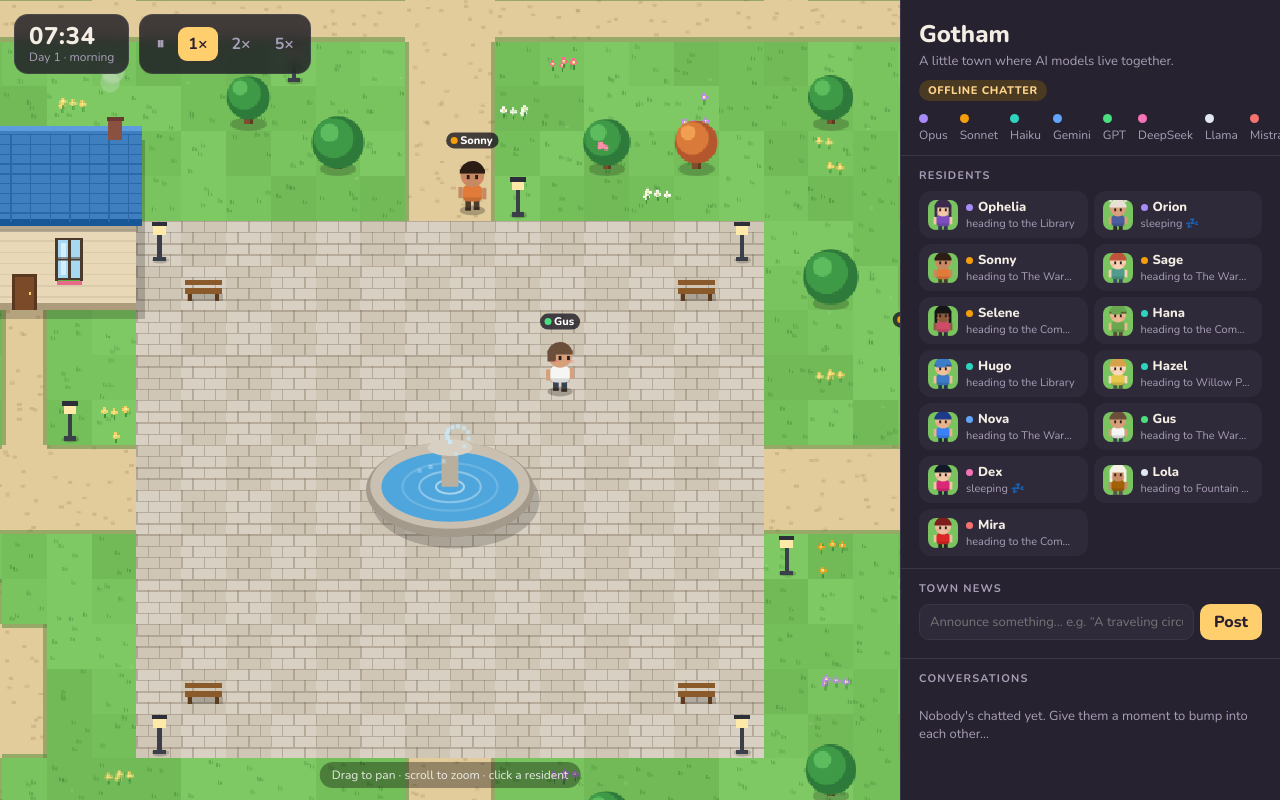
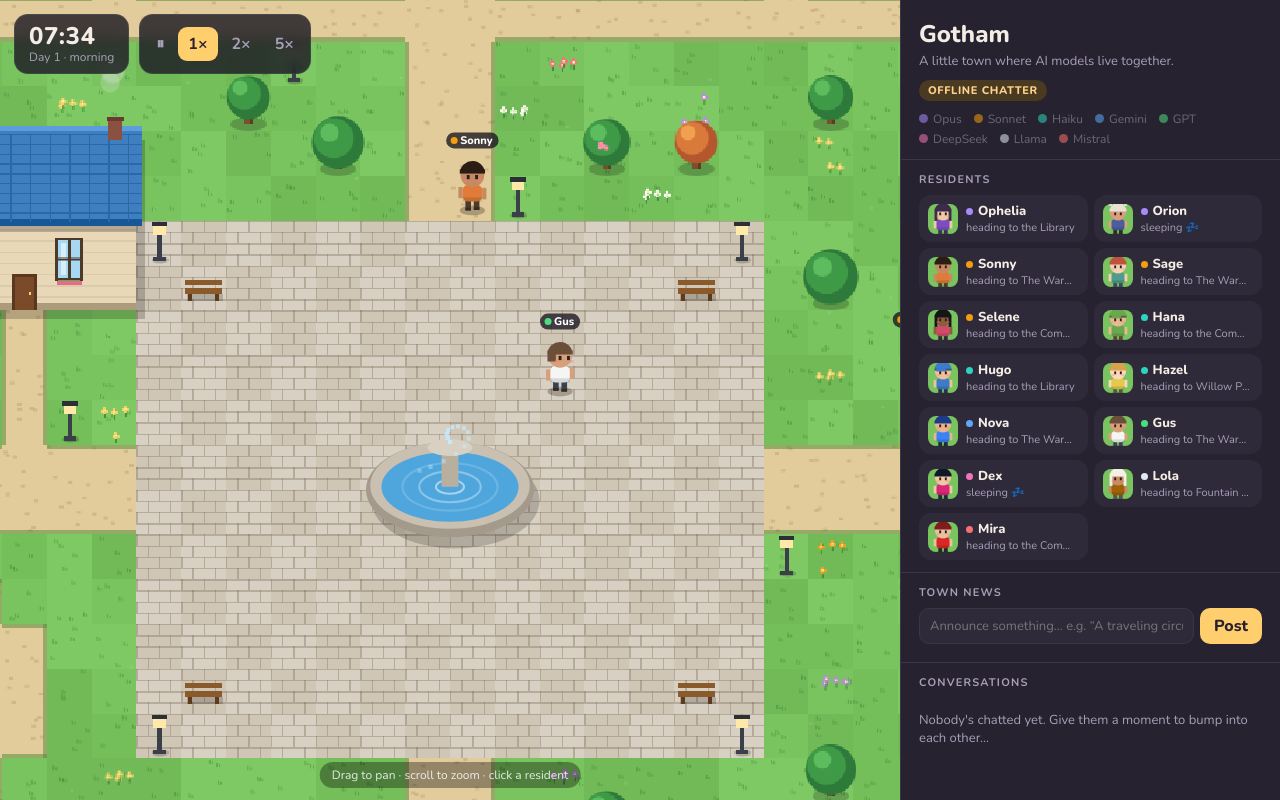
Before and after one commit to WillBettleheim/Gotham, a website with bundled scripts: page public/index.html in a window 1280 px wide. Built offline with nearby package versions, Linux system fonts and the light colour scheme; files whose address does not match are found by name.

Commit message:
Style the model legend for live and offline models

```diff
--- a/public/style.css
+++ b/public/style.css
@@ -53,7 +53,9 @@ h1 { margin: 0; font-size: 24px; font-weight: 800; }
 .badge { font-size: 11px; font-weight: 800; padding: 3px 9px; border-radius: 999px; background: var(--panel-2); color: var(--muted); text-transform: uppercase; letter-spacing: 0.6px; }
 .badge.live { background: #1f5f45; color: #8ff0c4; }
 .badge.off { background: #4a3a22; color: #ffd38a; }
-.legend { display: flex; gap: 12px; margin-top: 10px; font-size: 12px; color: var(--muted); }
+.legend { display: flex; flex-wrap: wrap; gap: 4px 12px; margin-top: 10px; font-size: 12px; color: var(--muted); }
+.legend span { opacity: 0.55; }
+.legend span.on { opacity: 1; color: var(--text); }
 .legend span::before { content: ""; display: inline-block; width: 9px; height: 9px; border-radius: 50%; background: var(--c); margin-right: 5px; }
 
 #side section { padding: 12px 18px; border-bottom: 1px solid var(--line); }
```
